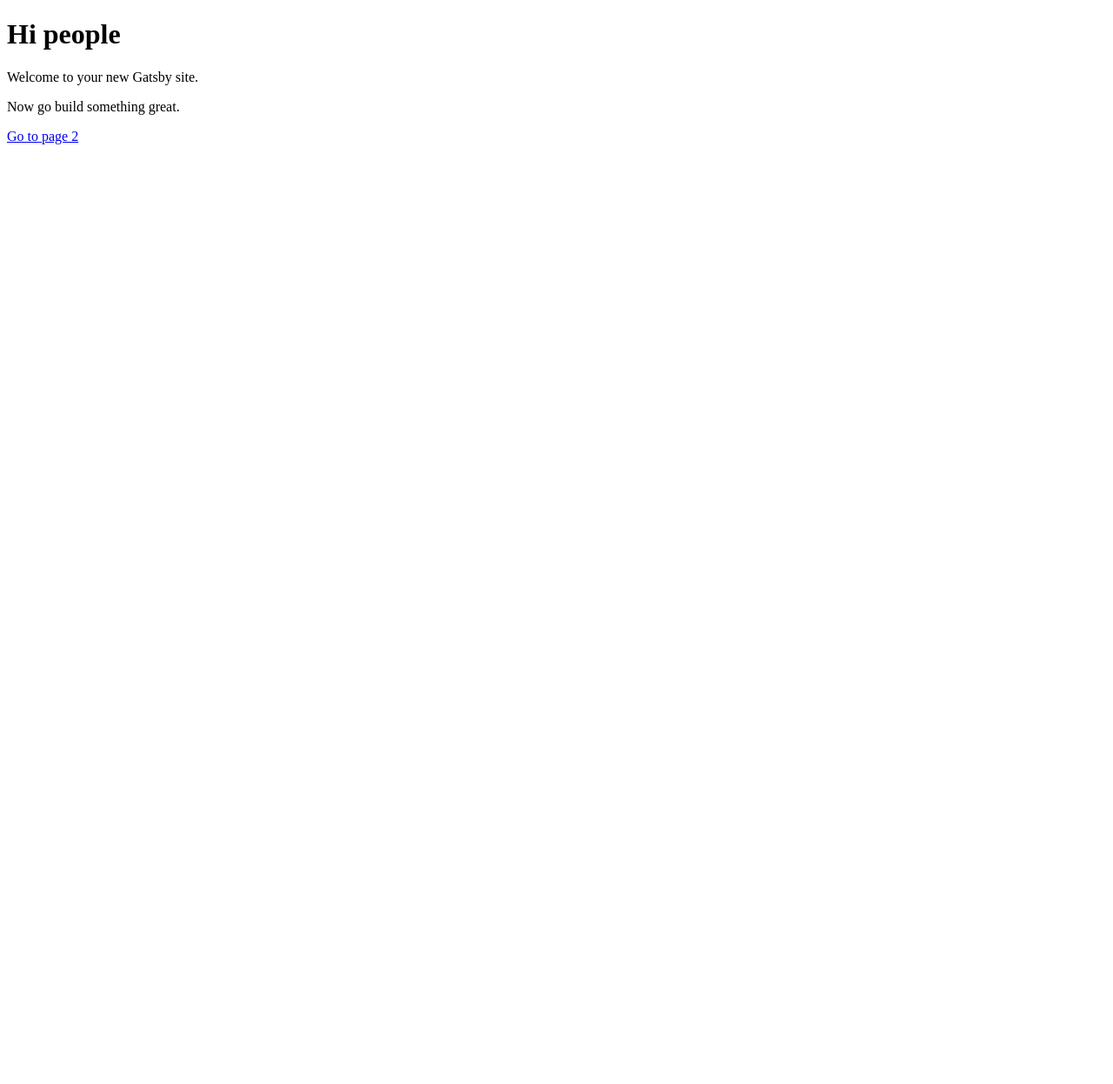
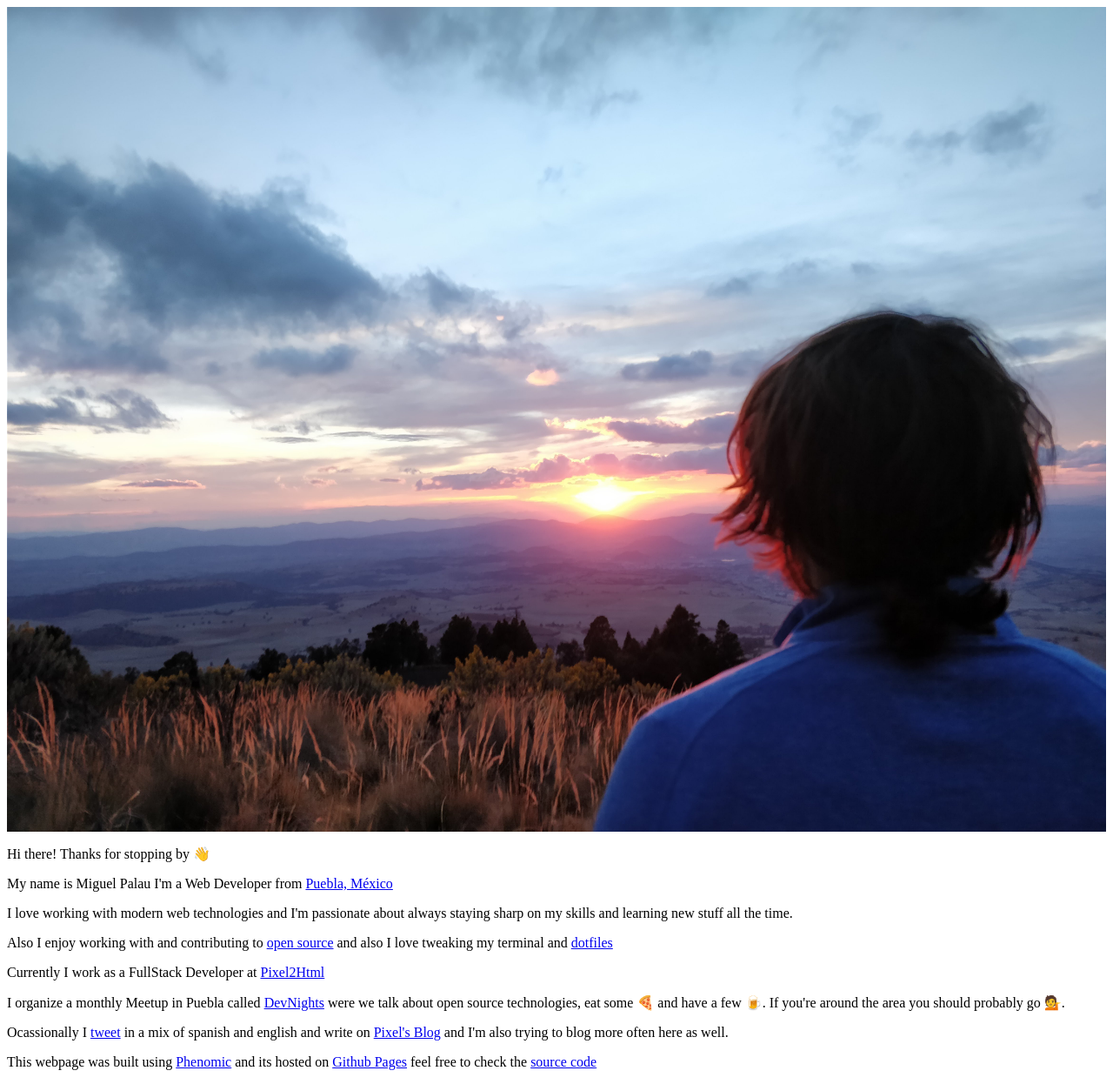
Before and after one commit to shelldandy/mpz.im, a Gatsby site: page / in a window 1280 px wide. Shown: the whole page at 87% size. Before the commit the page ends 800 px from the top, so only its background shows below. Built offline with nearby package versions, Linux system fonts and the light colour scheme; Gatsby itself is replaced by a stand-in of ours.

Commit message:
testing out image component

```diff
--- a/gatsby-config.js
+++ b/gatsby-config.js
@@ -3,9 +3,16 @@ module.exports = {
     title: `Gatsby Default Starter`,
   },
   plugins: [
+    {
+      resolve: `gatsby-source-filesystem`,
+      options: {
+        name: `img`,
+        path: `${__dirname}/src/images/`
+      }
+    },
+    `gatsby-transformer-sharp`,
+    `gatsby-plugin-sharp`,
     `gatsby-plugin-react-helmet`,
     `gatsby-plugin-styled-components`,
-    `gatsby-transformer-sharp`,
-    `gatsby-plugin-sharp`,
   ],
 }
--- a/package.json
+++ b/package.json
@@ -11,6 +11,7 @@
     "gatsby-plugin-react-helmet": "^2.0.10",
     "gatsby-plugin-sharp": "^1.6.44",
     "gatsby-plugin-styled-components": "^2.0.11",
+    "gatsby-source-filesystem": "^1.5.36",
     "gatsby-transformer-sharp": "^1.6.24",
     "react-helmet": "^5.2.0",
     "styled-components": "^3.2.6"
--- a/src/layouts/index.js
+++ b/src/layouts/index.js
@@ -1,8 +1,6 @@
 import React from 'react'
 import PropTypes from 'prop-types'
 import Helmet from 'react-helmet'
-
-import Header from '../components/header'
 
 import './reset.css'
 
@@ -15,7 +13,6 @@ const Layout = ({ children, data }) => (
         { name: 'keywords', content: 'sample, something' },
       ]}
     />
-    <Header siteTitle={data.site.siteMetadata.title} />
     <div>{children()}</div>
   </div>
 )
--- a/src/pages/404.js
+++ b/src/pages/404.js
@@ -3,7 +3,7 @@ import React from 'react'
 const NotFoundPage = () => (
   <div>
     <h1>NOT FOUND</h1>
-    <p>You just hit a route that doesn&#39;t exist... the sadness.</p>
+    <p>You just hit a route that doesn't exist... the sadness.</p>
   </div>
 )
 
--- a/src/pages/index.js
+++ b/src/pages/index.js
@@ -1,13 +1,31 @@
 import React from 'react'
 import Link from 'gatsby-link'
+import Img from 'gatsby-image';
 
-const IndexPage = () =>
+const IndexPage = ({ data }) =>
   <div>
-    <h1>Hi people</h1>
-    <p>Welcome to your new Gatsby site.</p>
-    <p>Now go build something great.</p>
-    <Link to="/page-2/">Go to page 2</Link>
+
+    <Img sizes={data.headerImage.sizes} />
+
+    <p>Hi there! Thanks for stopping by 👋</p>
+    <p>My name is Miguel Palau I'm a Web Developer from <a href="https://en.wikipedia.org/wiki/Puebla">Puebla, México</a></p>
+    <p>I love working with modern web technologies and I'm passionate about always staying sharp on my skills and learning new stuff all the time.</p>
+    <p>Also I enjoy working with and contributing to <a href="https://github.com/mike3run/">open source</a> and also I love tweaking my terminal and <a href="https://github.com/mike3run/dotfiles">dotfiles</a></p>
+    <p>Currently I work as a FullStack Developer at <a href="https://www.pixel2html.com/">Pixel2Html</a></p>
+    <p>I organize a monthly Meetup in Puebla called <a href="https://www.meetup.com/es-ES/DevNightsMX/">DevNights</a> were we talk about open source technologies, eat some 🍕 and have a few 🍺. If you're around the area you should probably go 💁.</p>
+    <p>Ocassionally I <a href="https://twitter.com/mpalau">tweet</a> in a mix of spanish and english and write on <a href="https://www.pixel2html.com/blog/">Pixel's Blog</a> and I'm also trying to blog more often here as well.</p>
+    <p>This webpage was built using <a href="https://phenomic.io/">Phenomic</a> and its hosted on <a href="https://pages.github.com/">Github Pages</a> feel free to check the <a href="https://github.com/mike3run/imike.pw">source code</a></p>
   </div>
 
+export default IndexPage
 
-export default IndexPage
+export const pageQuery = graphql`
+  query HeaderImageQuery {
+    headerImage: imageSharp(id: { regex: "/sunset/" }) {
+      sizes(maxWidth: 1240 ) {
+        ...GatsbyImageSharpSizes
+        ## ...GatsbyImageSharpSizes_tracedSVG
+      }
+    }
+  }
+`
```
Also changed, not shown: src/images/sunset.jpg (added), 1 other file.
